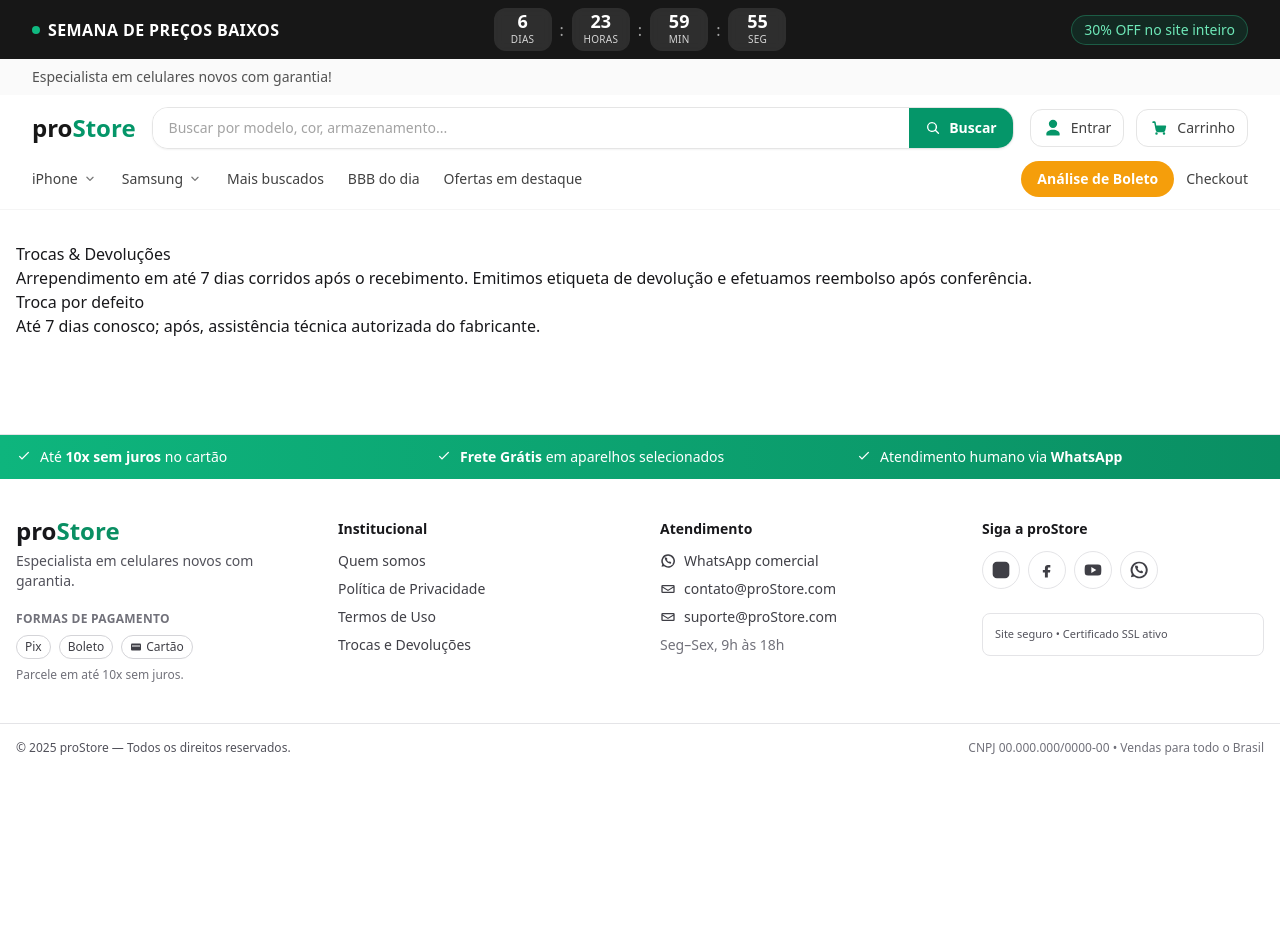
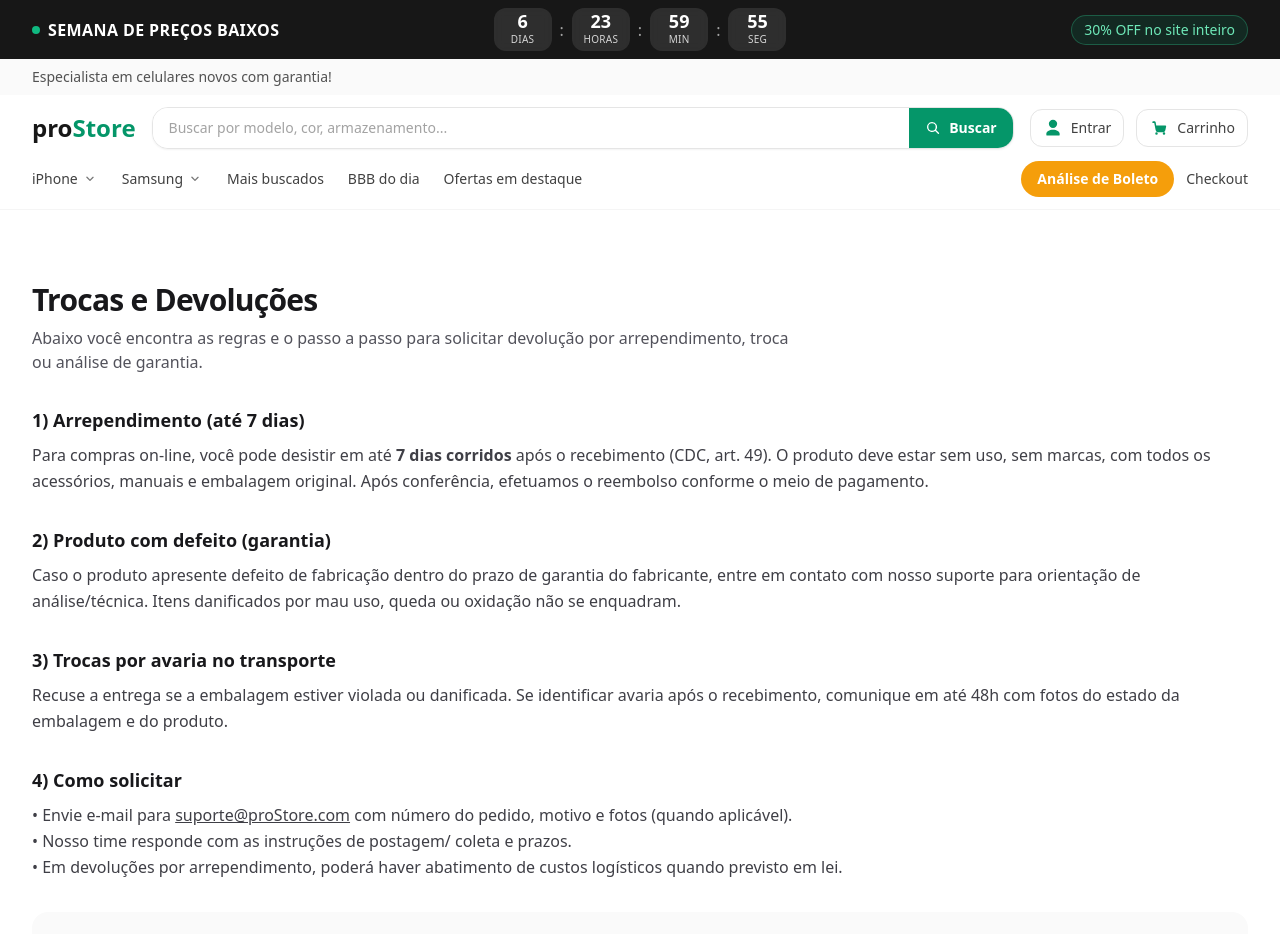
Before and after one commit to blogmarinaluz/SiteOficial, a Next.js app: page /trocas-e-devolucoes in a window 1280 px wide. Shown: the top 934 px of the page. Before the commit the page ends 800 px from the top, so only its background shows below. Built offline with nearby package versions, Linux system fonts and the light colour scheme.

Commit message:
Update page.tsx

```diff
--- a/src/app/trocas-e-devolucoes/page.tsx
+++ b/src/app/trocas-e-devolucoes/page.tsx
@@ -1 +1,74 @@
-export default function Page(){return(<article className='prose max-w-none'><h1>Trocas & Devoluções</h1><p>Arrependimento em até 7 dias corridos após o recebimento. Emitimos etiqueta de devolução e efetuamos reembolso após conferência.</p><h2>Troca por defeito</h2><p>Até 7 dias conosco; após, assistência técnica autorizada do fabricante.</p></article>)}
+export const metadata = {
+  title: "Trocas e Devoluções | proStore",
+  description:
+    "Política de trocas, devoluções e arrependimento para compras realizadas na proStore.",
+};
+
+export default function Page() {
+  return (
+    <main className="container py-10">
+      <h1 className="text-3xl font-extrabold tracking-tight text-zinc-900">
+        Trocas e Devoluções
+      </h1>
+      <p className="mt-2 max-w-3xl text-zinc-600">
+        Abaixo você encontra as regras e o passo a passo para solicitar
+        devolução por arrependimento, troca ou análise de garantia.
+      </p>
+
+      <Section title="1) Arrependimento (até 7 dias)">
+        Para compras on-line, você pode desistir em até{" "}
+        <strong>7 dias corridos</strong> após o recebimento (CDC, art. 49). O
+        produto deve estar sem uso, sem marcas, com todos os acessórios,
+        manuais e embalagem original. Após conferência, efetuamos o reembolso
+        conforme o meio de pagamento.
+      </Section>
+
+      <Section title="2) Produto com defeito (garantia)">
+        Caso o produto apresente defeito de fabricação dentro do prazo de
+        garantia do fabricante, entre em contato com nosso suporte para
+        orientação de análise/técnica. Itens danificados por mau uso, queda ou
+        oxidação não se enquadram.
+      </Section>
+
+      <Section title="3) Trocas por avaria no transporte">
+        Recuse a entrega se a embalagem estiver violada ou danificada. Se
+        identificar avaria após o recebimento, comunique em até 48h com fotos
+        do estado da embalagem e do produto.
+      </Section>
+
+      <Section title="4) Como solicitar">
+        • Envie e-mail para{" "}
+        <a className="underline" href="mailto:suporte@proStore.com">
+          suporte@proStore.com
+        </a>{" "}
+        com número do pedido, motivo e fotos (quando aplicável). <br />
+        • Nosso time responde com as instruções de postagem/ coleta e prazos.{" "}
+        <br />• Em devoluções por arrependimento, poderá haver abatimento de
+        custos logísticos quando previsto em lei.
+      </Section>
+
+      <div className="mt-8 rounded-2xl bg-zinc-50 p-5 text-sm text-zinc-700">
+        Dúvidas? Consulte nossos{" "}
+        <a className="underline" href="/termos-de-uso">
+          Termos de Uso
+        </a>{" "}
+        ou fale com o suporte.
+      </div>
+    </main>
+  );
+}
+
+function Section({
+  title,
+  children,
+}: {
+  title: string;
+  children: React.ReactNode;
+}) {
+  return (
+    <section className="mt-8">
+      <h2 className="text-lg font-semibold text-zinc-900">{title}</h2>
+      <p className="mt-2 leading-relaxed text-zinc-700">{children}</p>
+    </section>
+  );
+}
```
